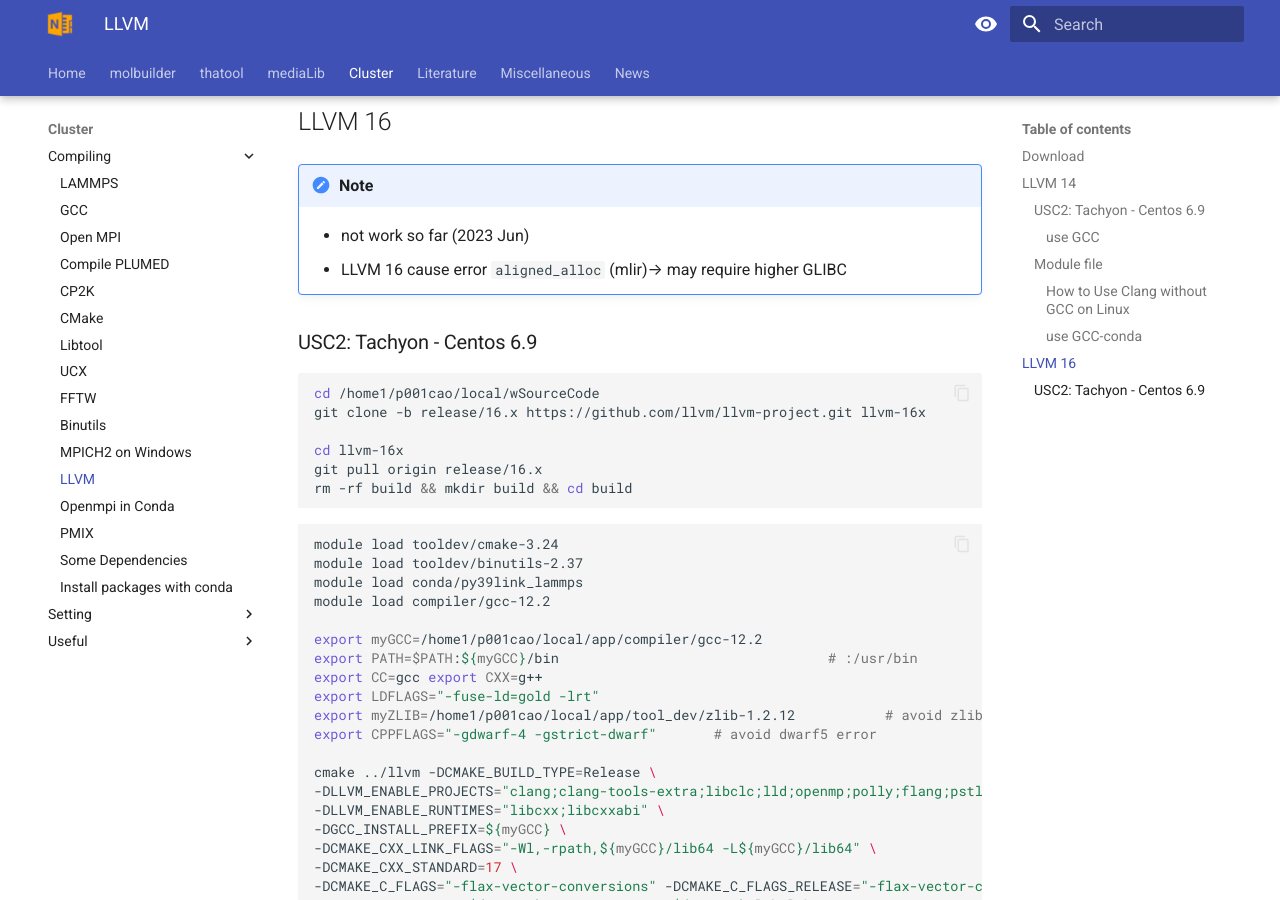
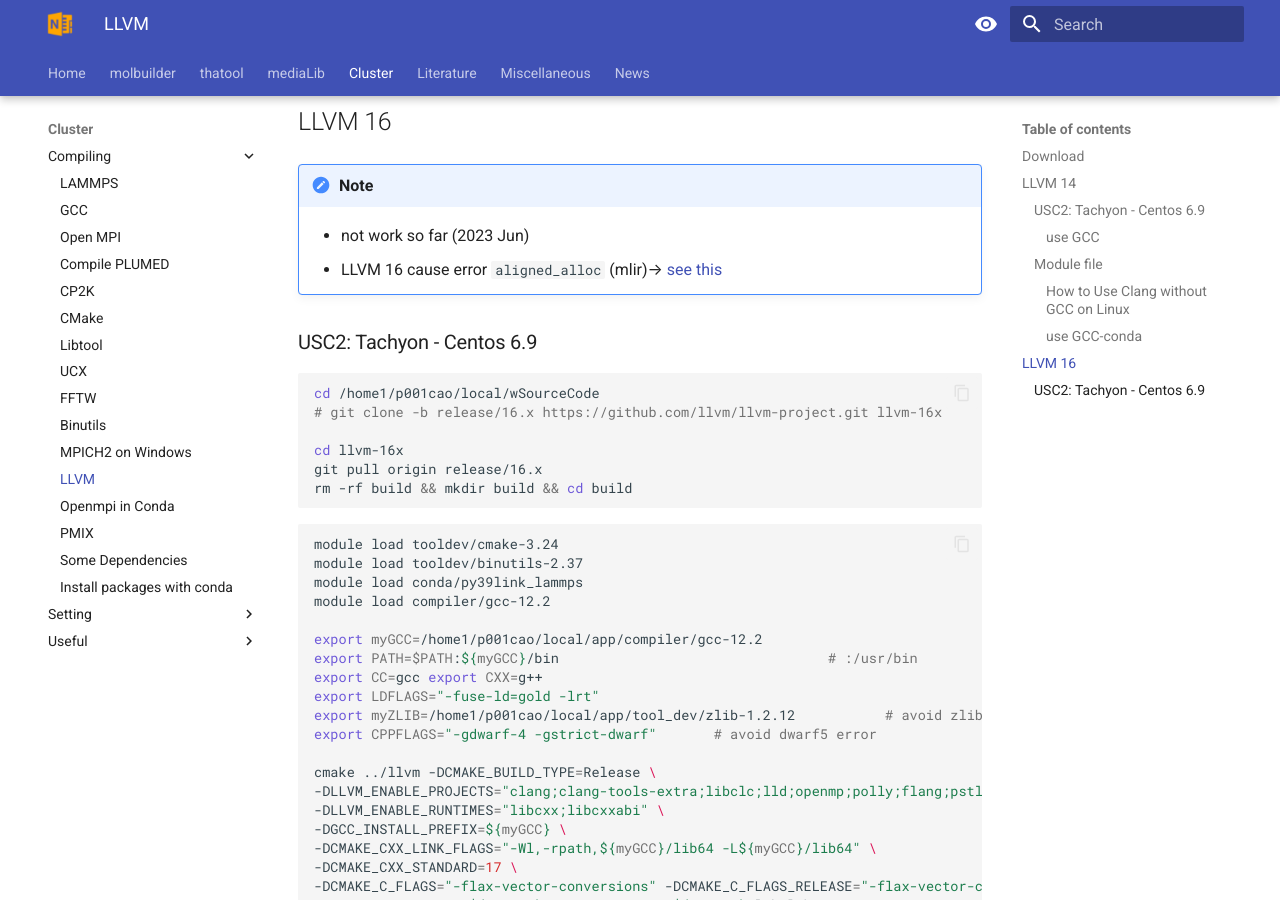
Before and after one commit to thangckt/thangckt.github.io, an MkDocs documentation site: the page built from docs/cluster/compiling/10_LLVM.md, in a window 1280 px wide and 900 px high, scrolled down 4275 px. Built offline with MkDocs 1.6.1 and Material for MkDocs 9.7.7, drawn with Linux system fonts in a browser that asks for light colours; the version menu is left out.

Commit message:
Update 10_LLVM.md

````diff
--- a/docs/cluster/compiling/10_LLVM.md
+++ b/docs/cluster/compiling/10_LLVM.md
@@ -185,13 +185,13 @@
 !!! note
 
     - not work so far (2023 Jun)
-    - LLVM 16 cause error `aligned_alloc` (mlir)--> may require higher GLIBC
+    - LLVM 16 cause error `aligned_alloc` (mlir)--> [see this](https://forums.ni.com/t5/LabWindows-CVI/undefined-symbol-aligned-free-aligned-malloc/td-p/4109546)
 
 ### USC2: Tachyon - Centos 6.9
 
 ``` sh
 cd /home1/p001cao/local/wSourceCode
-git clone -b release/16.x https://github.com/llvm/llvm-project.git llvm-16x
+# git clone -b release/16.x https://github.com/llvm/llvm-project.git llvm-16x
 
 cd llvm-16x
 git pull origin release/16.x
@@ -220,7 +220,9 @@
 -DCMAKE_C_FLAGS="-flax-vector-conversions" -DCMAKE_C_FLAGS_RELEASE="-flax-vector-conversions" \
 -DZLIB_INCLUDE_DIR=${myZLIB} -DZLIB_LIBRARY=${myZLIB}/lib/libz.so.1.2.12 \
 -DCMAKE_INSTALL_PREFIX=/home1/p001cao/local/app/compiler/llvm-16
+```
 
+``` sh
 make -j 16 && make install
 ```
 
````
